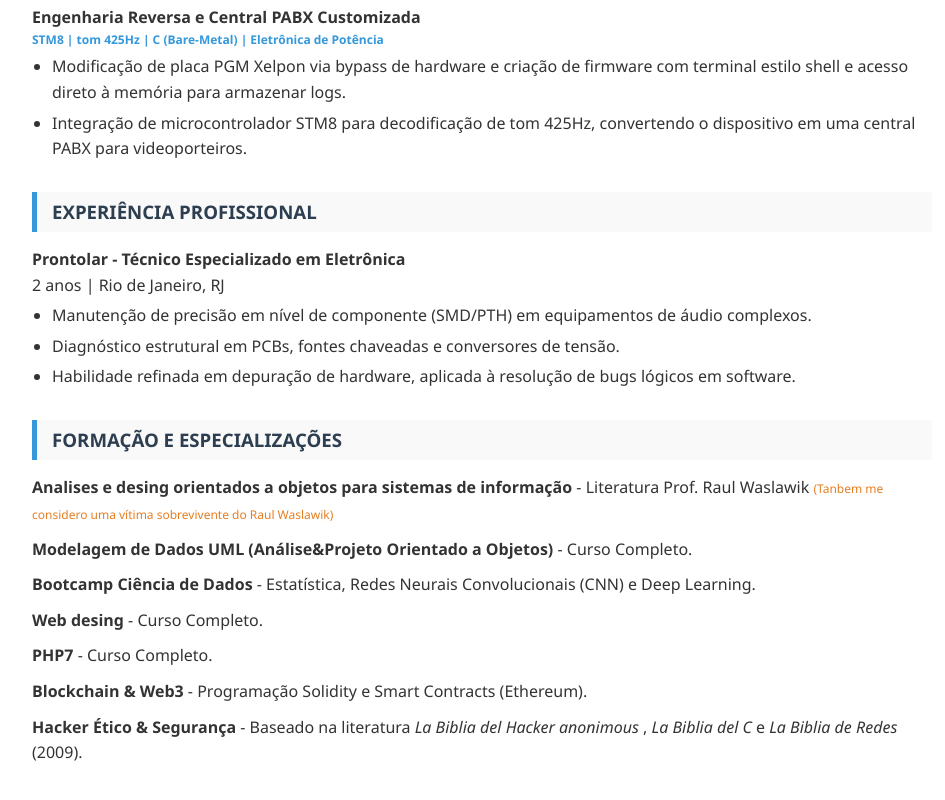
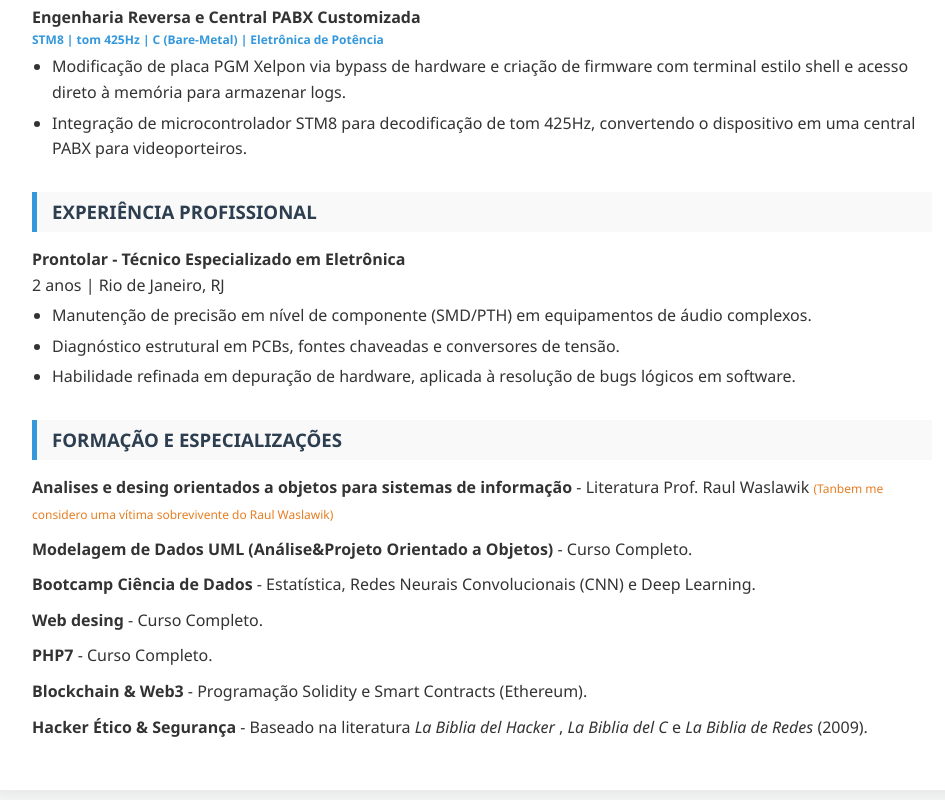
Before and after one commit to juan8001/curriculo, a plain HTML site: page index.html in a window 1280 px wide. Shown: the part 1027-1827 px from the top of the page, without its empty margins (158-1103 px from the left). Drawn offline with Linux system fonts and the light colour scheme.

Commit message:
Update index.html

```diff
--- a/index.html
+++ b/index.html
@@ -232,7 +232,7 @@
             <strong>Blockchain & Web3</strong> - Programação Solidity e Smart Contracts (Ethereum).
         </div>
         <div class="education-item">
-            <strong>Hacker Ético & Segurança</strong> - Baseado na literatura <i>La Biblia del Hacker anonimous</i> , <i>La Biblia del C</i> e <i>La Biblia de Redes</i> (2009).
+            <strong>Hacker Ético & Segurança</strong> - Baseado na literatura <i>La Biblia del Hacker</i> , <i>La Biblia del C</i> e <i>La Biblia de Redes</i> (2009).
         </div>
     </section>
 
```
